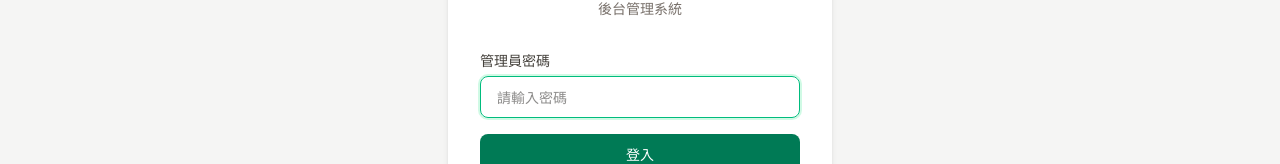
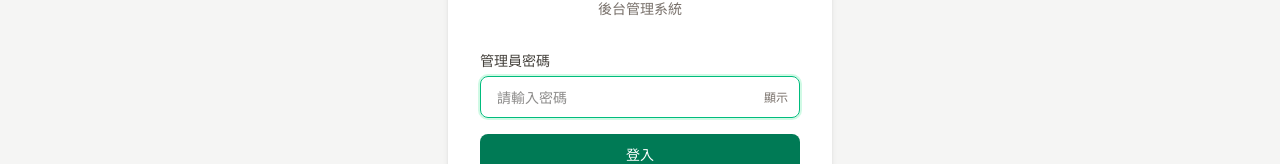
Before and after one commit to forest-life-tw/forest-van-life, a Next.js app: page /admin/login in a window 1280 px wide. Shown: the part 421-585 px from the top of the page. Built offline with nearby package versions, Linux system fonts and the light colour scheme.

Commit message:
feat: 後台登入密碼欄位新增顯示/隱藏切換
Co-Authored-By: Claude Sonnet 5 <noreply@anthropic.com>

```diff
--- a/src/app/admin/login/page.tsx
+++ b/src/app/admin/login/page.tsx
@@ -6,6 +6,7 @@ import Image from "next/image";
 export default function LoginPage() {
   const router = useRouter();
   const [password, setPassword] = useState("");
+  const [showPassword, setShowPassword] = useState(false);
   const [error, setError] = useState("");
   const [loading, setLoading] = useState(false);
 
@@ -36,14 +37,24 @@ export default function LoginPage() {
         <form onSubmit={handleSubmit} className="space-y-4">
           <div>
             <label className="mb-1.5 block text-sm font-medium text-stone-700">管理員密碼</label>
+            <div className="relative">
               <input
-              type="password"
+                type={showPassword ? "text" : "password"}
                 value={password}
                 onChange={(e) => setPassword(e.target.value)}
-              className="w-full rounded-lg border border-stone-300 px-4 py-2.5 text-sm outline-none focus:border-emerald-500 focus:ring-2 focus:ring-emerald-100"
+                className="w-full rounded-lg border border-stone-300 px-4 py-2.5 pr-16 text-sm outline-none focus:border-emerald-500 focus:ring-2 focus:ring-emerald-100"
                 placeholder="請輸入密碼"
                 autoFocus
               />
+              <button
+                type="button"
+                onClick={() => setShowPassword((v) => !v)}
+                className="absolute right-3 top-1/2 -translate-y-1/2 text-xs font-medium text-stone-500 hover:text-emerald-700"
+                tabIndex={-1}
+              >
+                {showPassword ? "隱藏" : "顯示"}
+              </button>
+            </div>
           </div>
           {error && <p className="text-sm text-rose-600">{error}</p>}
           <button
```
Lines whose indentation alone changed are shown as unchanged.
